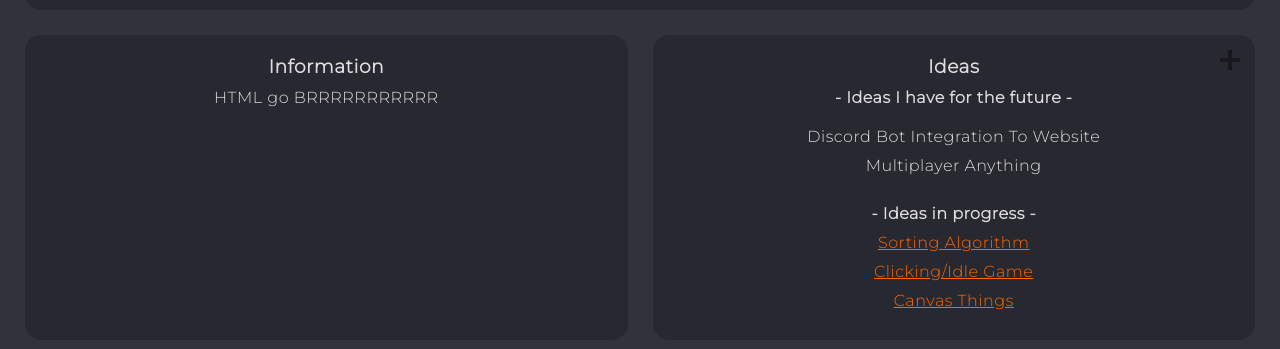
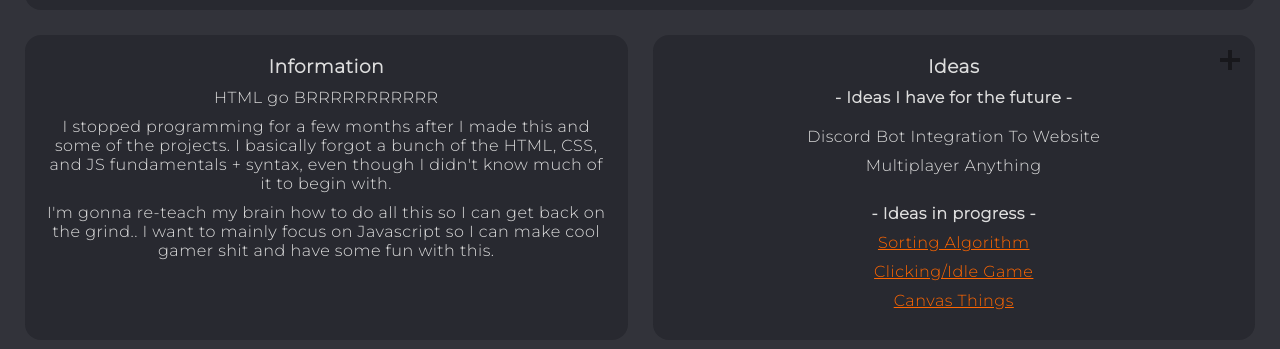
Before and after one commit to NotSoPerfect0/notsoperfect, a plain HTML site: page index.html in a window 1280 px wide. Shown: the part 157-506 px from the top of the page. Drawn offline with Linux system fonts and the light colour scheme.

Commit message:
Updated information, end me

```diff
--- a/index.html
+++ b/index.html
@@ -23,7 +23,8 @@
                 <div id="info-container">
                     <h3 class="info-item">Information</h3>
                     <p class="info-item">HTML go BRRRRRRRRRRR</p>
-                    <p class="info-item"></p>
+                    <p class="info-item">I stopped programming for a few months after I made this and some of the projects. I basically forgot a bunch of the HTML, CSS, and JS fundamentals + syntax, even though I didn't know much of it to begin with.</p>
+					<p class="info-item">I'm gonna re-teach my brain how to do all this so I can get back on the grind.. I want to mainly focus on Javascript so I can make cool gamer shit and have some fun with this.</p>
                 </div>
                 <div id="idea-container">
                     <div id="add-wrapper">
```
